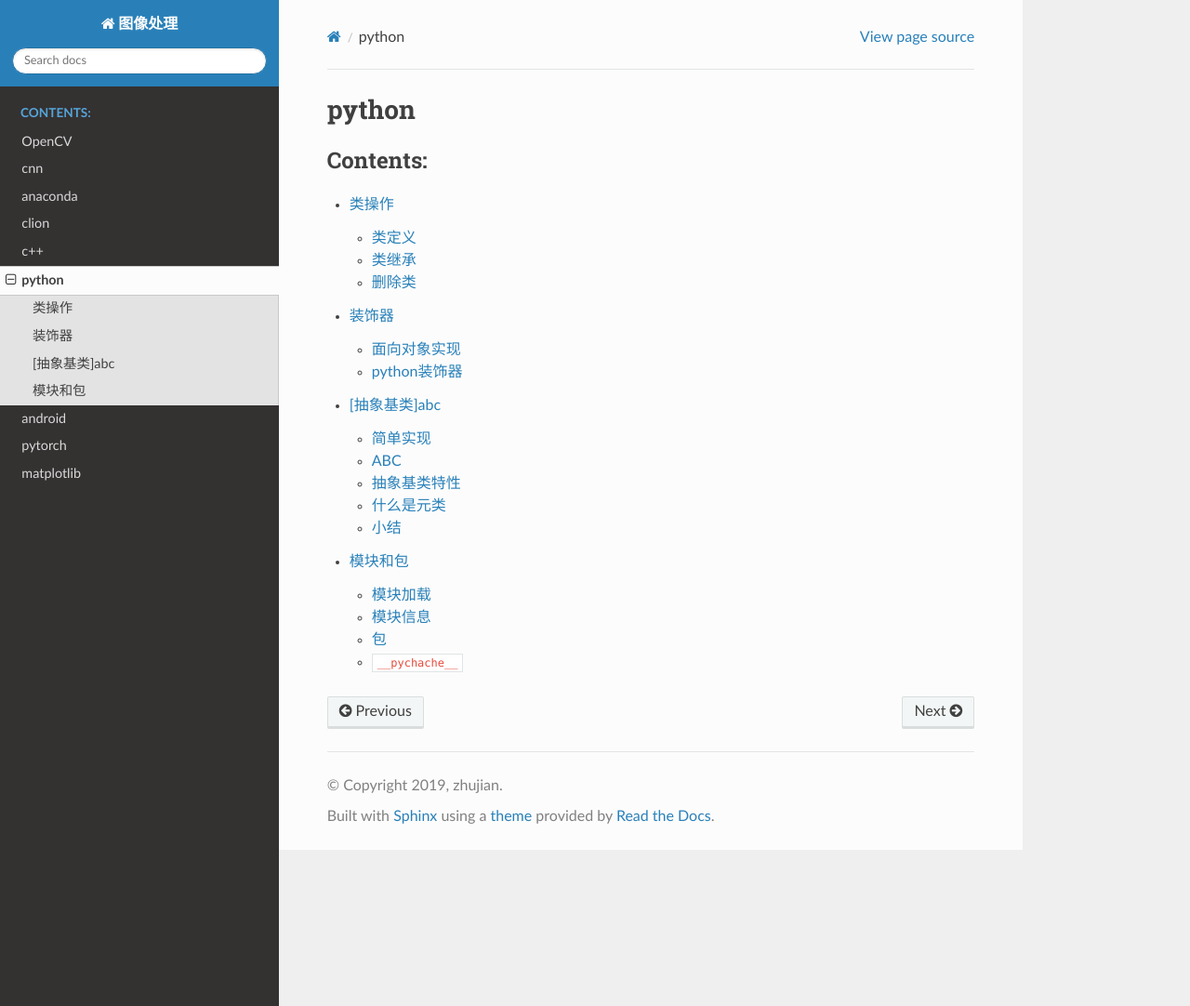
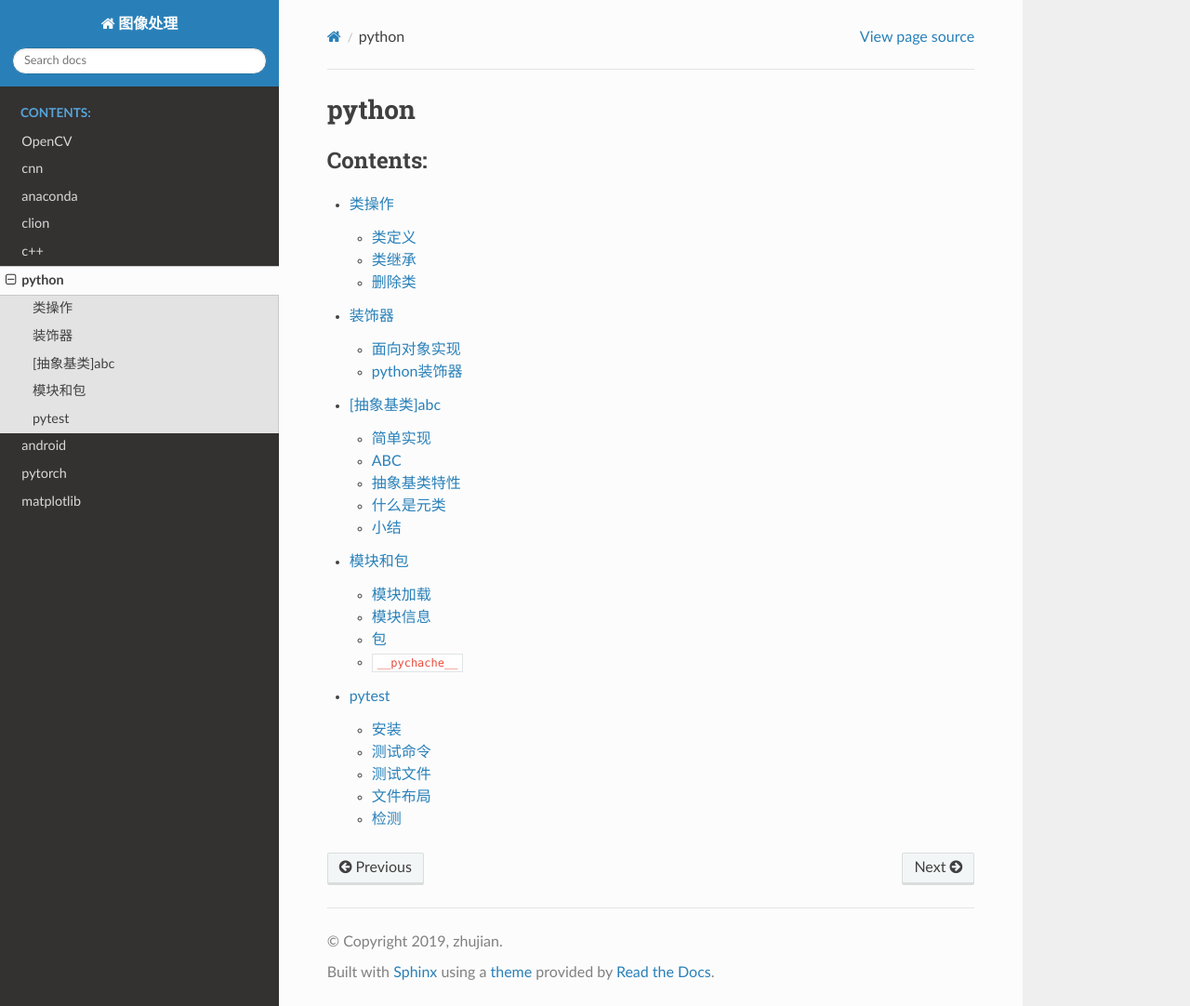
Before and after one commit to Document-Collection/image-processing, a Sphinx documentation site: the page built from docs/source/python.rst, in a window 1280 px wide and 1082 px high. Shown: the whole window at 93% size. Built offline with Sphinx 7.4.7 and the Read the Docs theme 2.0.0, drawn with Linux system fonts in a browser that asks for light colours; pages that are not in the unit, such as notebooks, are missing from menus; some of the changed lines change nothing that is shown.

Commit message:
docs(pytest): 学习测试工具pytest

````diff
--- a/docs/source/python.rst
+++ b/docs/source/python.rst
@@ -11,3 +11,4 @@ python
    python/装饰器
    python/[抽象基类]abc
    python/模块和包
+   python/pytest
--- /dev/null
+++ b/docs/source/python/pytest.md
@@ -0,0 +1,271 @@
+
+# pytest
+
+[pytest](https://docs.pytest.org/en/latest/contents.html#)是一个测试工具
+
+## 安装
+
+参考：[Installation](https://docs.pytest.org/en/latest/getting-started.html)
+
+```
+# anaconda套件里好像自带了
+$ pip install -U pytest
+$ pytest --version
+This is pytest version 4.0.2, imported from /home/zj/software/anaconda/anaconda3/lib/python3.7/site-packages/pytest.py
+setuptools registered plugins:
+  pytest-remotedata-0.3.1 at /home/zj/software/anaconda/anaconda3/lib/python3.7/site-packages/pytest_remotedata/plugin.py
+  pytest-openfiles-0.3.1 at /home/zj/software/anaconda/anaconda3/lib/python3.7/site-packages/pytest_openfiles/plugin.py
+  pytest-doctestplus-0.2.0 at /home/zj/software/anaconda/anaconda3/lib/python3.7/site-packages/pytest_doctestplus/plugin.py
+  pytest-arraydiff-0.3 at /home/zj/software/anaconda/anaconda3/lib/python3.7/site-packages/pytest_arraydiff/plugin.py
+```
+
+## 测试命令
+
+参考：[The writing and reporting of assertions in tests](https://docs.pytest.org/en/latest/assert.html)
+
+不同于[unittest](https://docs.python.org/3/library/unittest.html)，`pytest`仅需使用`assert`语句就可以完成测试表达式，检测过程中`pytest`的高级断言反省（`advanced assertion introspection`）机制会处理中间过程
+
+### 测试值
+
+```
+# 测试返回值是否正确
+# content of test_assert1.py
+def f():
+    return 3
+
+
+def test_function():
+    assert f() == 4
+```
+
+也可以指定`assert`命令返回的信息：
+
+```
+$ assert a % 2 == 0, "value was odd, should be even"
+```
+
+### 测试异常
+
+使用`pytest.raise`作为上下文管理器进行异常的验证
+
+```
+# 最简单的方式
+import pytest
+
+def test_zero_division():
+    with pytest.raises(ZeroDivisionError):
+        1 / 0
+```
+
+使用关键字`message`指定一个自定义失败信息
+
+```
+>>> with raises(ZeroDivisionError, message="Expecting ZeroDivisionError"):
+        pass
+```
+
+使用关键字`match`配置指定异常，可以使用正则表达式
+
+```
+import pytest
+
+def myfunc():
+    raise ValueError("Exception 123 raised")
+
+def test_match():
+    with pytest.raises(ValueError, match=r".* 123 .*"):
+        myfunc()
+```
+
+同时可以将捕获异常设置为对象，常用属性包括`.type/.value/.traceback`
+
+```
+def test_recursion_depth():
+    with pytest.raises(RuntimeError) as excinfo:
+
+        def f():
+            f()
+
+        f()
+    assert "maximum recursion" in str(excinfo.value)
+```
+
+```
+# 打印
+print(excinfo.type)
+print(excinfo.value)
+# 结果
+<class 'RecursionError'>
+maximum recursion depth exceeded
+```
+
+## 测试文件
+
+### 搜索路径规范
+
+参考：[Conventions for Python test discovery](https://docs.pytest.org/en/latest/goodpractices.html#conventions-for-python-test-discovery)
+
+`pytest`会依据以下规范进行测试文件搜索：
+
+* 如果没有参数指定，会搜索[testpaths](https://docs.pytest.org/en/latest/reference.html#confval-testpaths)（*如果有配置*）和当前目录。另外，可以使用命令行参数组合任意的目录、文件名和节点
+* 递归到目录，除非它们匹配[norecursedirs](https://docs.pytest.org/en/latest/reference.html#confval-norecursedirs)
+* 在这些目录中搜索`test_*.py`或`*_test.py`文件，通过它们的[测试包名](https://docs.pytest.org/en/latest/goodpractices.html#test-package-name)导入（参考`pytest`导入机制）
+* 从测试文件中搜索以下测试项:
+    * 类定义以外带`test`前缀的测试函数或方法
+    * 带`Test`前缀的类定义（没有`__init__`函数）中带`test`前缀的测试函数或方法
+
+同时可以自定义测试路径，参考[Changing standard (Python) test discovery](https://docs.pytest.org/en/latest/example/pythoncollection.html)
+
+在`python`模块中，`pytest`也会使用标准的`unittest.testcase`子类化技术发现测试文件
+
+### pytest导入机制
+
+参考：[pytest import mechanisms and sys.path/PYTHONPATH](https://docs.pytest.org/en/latest/pythonpath.html#pytest-import-mechanisms-and-sys-path-pythonpath)
+
+不同的文件布局下导入的测试模块不一致
+
+**文件和目录布局一**
+
+```
+root/
+|- foo/
+   |- __init__.py
+   |- conftest.py
+   |- bar/
+      |- __init__.py
+      |- tests/
+         |- __init__.py
+         |- test_foo.py
+```
+
+**文件和目录布局二**
+
+```
+root/
+|- foo/
+   |- conftest.py
+   |- bar/
+      |- tests/
+         |- test_foo.py
+```
+
+执行测试命令
+
+```
+$ pytest root/
+```
+
+对于布局一而言，因为`foo/bar/tests`目录均包含`__init__.py`文件，所以它们都是`python`模块，所以对于测试文件`test_foo.py`而言，其模块名为`foo.bar.tests.test_foo`；对于`conftest.py`而言，其模块名为`foo.conftest`
+
+对于布局二而言，没有一个目录包含`__init__.py`文件，所以对于测试文件`test_foo.py`，其模块名为`test_foo`；对于测试文件`conftest.py`，其模块名为`conftest`
+
+**所以布局二的测试文件名不能相同，否则会出错**
+
+## 文件布局
+
+参考：[Choosing a test layout / import rules](https://docs.pytest.org/en/latest/goodpractices.html#choosing-a-test-layout-import-rules)
+
+`pytest`支持两种常见布局
+
+### 应用和测试分离
+
+如果有许多测试文件，可以将应用文件和测试文件分离在不同目录下：
+
+```
+setup.py
+mypkg/
+    __init__.py
+    app.py
+    view.py
+tests/
+    test_app.py
+    test_view.py
+    ...
+```
+
+这种布局有如下优势：
+
+* 在执行`pip install ...`之后，可以对已安装应用进行测试
+* 在执行`pip install --editable ..`之后，可以在本地副本上进行测试（`Your tests can run against the local copy with an editable install after executing pip install --editable ..`）
+* 如果根路径没有`setup.py`文件，执行`python -m pytest`同样能将根路径导入`sys.path`，对本地副本进行直接测试
+
+**改进一**
+
+上述文件布局有一个缺陷在于测试文件都作为顶级模块进行导入（因为没有包），所以要求所有测试文件的文件名都不相同，或者可以修改如下：
+
+```
+setup.py
+mypkg/
+    ...
+tests/
+    __init__.py
+    foo/
+        __init__.py
+        test_view.py
+    bar/
+        __init__.py
+        test_view.py
+```
+
+**改进二**
+
+经过改进一后，模块名包含了包名：`tests.foo.test_view/tests.bar.test_view`，此时存在另一个问题，因为将根目录导入了`sys.path`，所以顺带把应用文件也载入了内存，所以无法测试已安装版本，在应用目录外加一个`src`包即可解决问题，修改如下：
+
+```
+setup.py
+src/
+    mypkg/
+        __init__.py
+        app.py
+        view.py
+tests/
+    __init__.py
+    foo/
+        __init__.py
+        test_view.py
+    bar/
+        __init__.py
+        test_view.py
+```
+
+### 测试在应用目录内
+
+测试文件也可以放置在应用目录内：
+
+```
+setup.py
+mypkg/
+    __init__.py
+    app.py
+    view.py
+    test/
+        __init__.py
+        test_app.py
+        test_view.py
+        ...
+```
+
+执行时使用参数`--pyargs`
+
+```
+pytest --pyargs mypkg
+```
+
+`pytest`将发现`mypkg`的安装位置并收集测试。如果要测试已安装版本，采用布局一中的改进方式（用`src`文件夹）
+
+## 检测
+
+`pytest`可以检测单个测试文件，也可以同时检测多个测试文件
+
+### pytest vs. python -m pytest
+
+参考：[Calling pytest through python -m pytest](https://docs.pytest.org/en/latest/usage.html#calling-pytest-through-python-m-pytest)
+
+```
+# 命令一
+$ pytest [...]
+# 命令二
+$ python -m pytest [...]
+```
+
+上述两种执行方式等价，除了命令二会将当前目录添加在`sys.path`中
````
